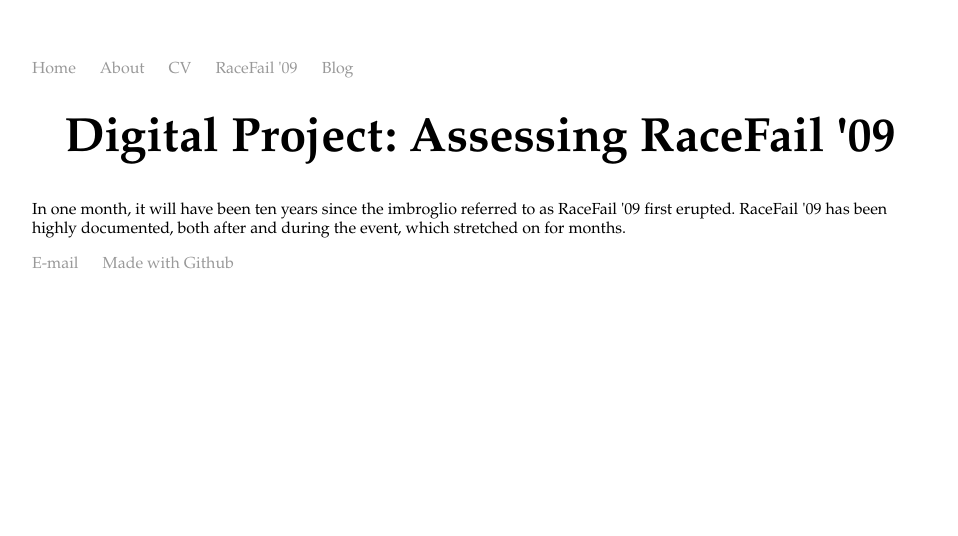
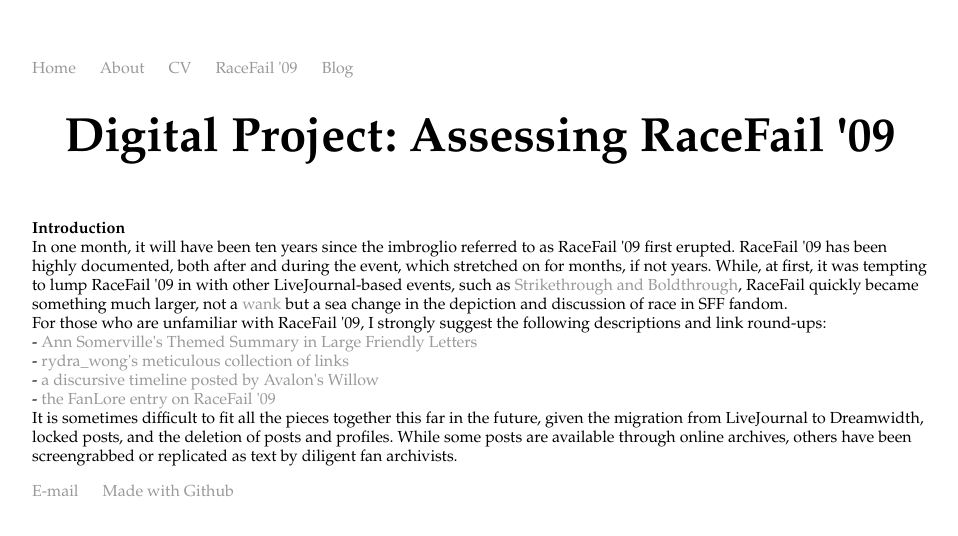
Before and after one commit to pastfutures/pastfutures.github.io, a Jekyll site: the page built from RaceFailDH/index.html, in a window 1280 px wide. Shown: the top 536 px of the page, without its empty margins (160-1118 px from the left). Built offline with Jekyll 4.4.1, drawn with Linux system fonts in a browser that asks for light colours.

Commit message:
Update index.html

```diff
--- a/RaceFailDH/index.html
+++ b/RaceFailDH/index.html
@@ -4,6 +4,21 @@
 ---
 <div class="blurb">
 	<center><h1>Digital Project: Assessing RaceFail '09</h1></center>
-In one month, it will have been ten years since the imbroglio referred to as RaceFail '09 first erupted. RaceFail '09 has been highly documented, both after and during the event, which stretched on for months.
+<br>
+	<b>Introduction</b>
+<br>
+In one month, it will have been ten years since the imbroglio referred to as RaceFail '09 first erupted. RaceFail '09 has been highly documented, both after and during the event, which stretched on for months, if not years. While, at first, it was tempting to lump RaceFail '09 in with other LiveJournal-based events, such as <a href="https://fanlore.org/wiki/Strikethrough_and_Boldthrough">Strikethrough and Boldthrough</a>, RaceFail quickly became something much larger, not a <a href="https://fanlore.org/wiki/Wank">wank</a> but a sea change in the depiction and discussion of race in SFF fandom.
+<br>
+For those who are unfamiliar with RaceFail '09, I strongly suggest the following descriptions and link round-ups:
+<br>
+- <a href="http://annsomerville.net/a-themed-summary-of-racefail-09-in-large-friendly-letters-for-those-who-think-race-discussions-are-hard/">Ann Somerville's Themed Summary in Large Friendly Letters</a>
+<br>
+- <a href="https://rydra-wong.dreamwidth.org/148996.html">rydra_wong's meticulous collection of links</a>
+<br>
+- <a href="http://seeking-avalon.blogspot.com/2009/01/timeline.html">a discursive timeline posted by Avalon's Willow</a>
+<br>
+- <a href="https://fanlore.org/wiki/RaceFail_%2709">the FanLore entry on RaceFail '09</a>
+<br>
+It is sometimes difficult to fit all the pieces together this far in the future, given the migration from LiveJournal to Dreamwidth, locked posts, and the deletion of posts and profiles. While some posts are available through online archives, others have been screengrabbed or replicated as text by diligent fan archivists.
 
 </div><!-- /.blurb -->
```
